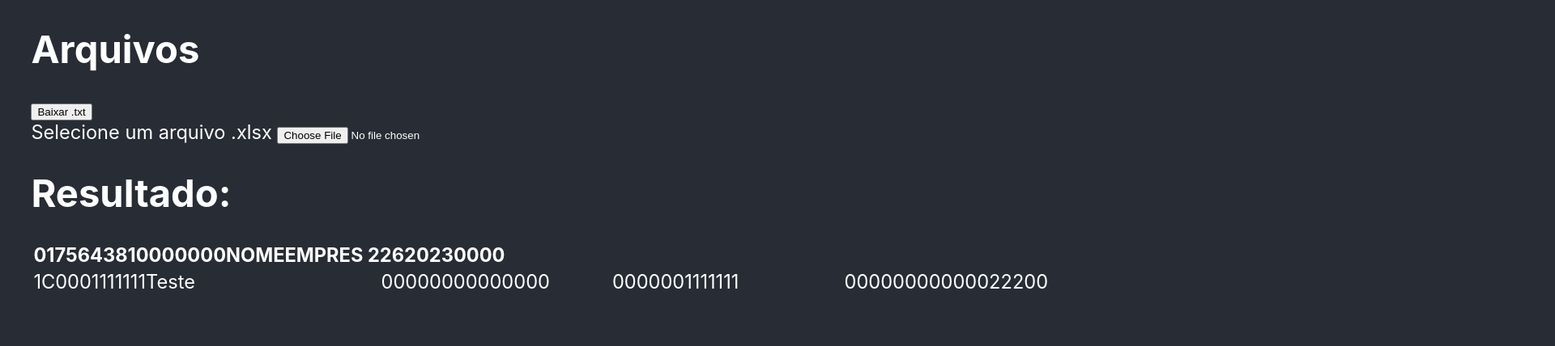
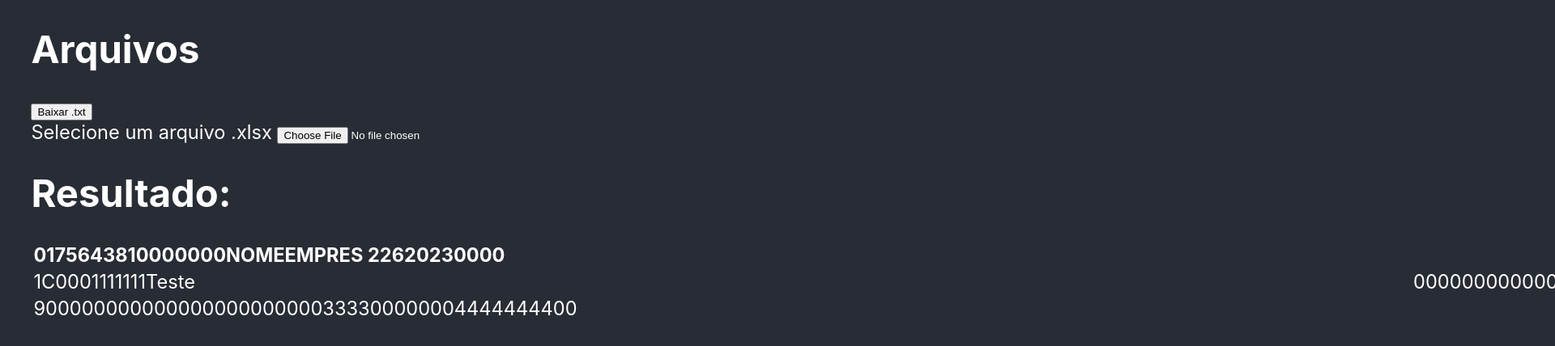
Before and after one commit to RodrigVF/xlsx-txt-website, a React (Create React App) app: page / in a window 1280 px wide. Shown: the top 428 px of the page at 81% size, 1920 px wide, since content can reach past the window. Built offline with nearby package versions, Linux system fonts and the light colour scheme.

Commit message:
add last line

```diff
--- a/src/components/XlsxToJson.jsx
+++ b/src/components/XlsxToJson.jsx
@@ -8,7 +8,7 @@ const XlsxToJson = () => {
   let month = newDate.getMonth() + 1;
   let year = newDate.getFullYear();
 
- const [json, setJson] = React.useState([ { "Documento": "1111", "NomeCliente":"Teste", "ContaCapital":"1111111", "ValorIntegralizaçãoFolha": "222"} ])
+ const [json, setJson] = React.useState([ { "Documento": "1111", "NomeCliente":"Teste", "ContaCapital":"1111111", "ValorIntegralizaçãoFolha": "222", "TotalLinhas": "3333", "ValorTotal":"44444444"}  ])
 
  const StrictNumberChars = (str, number) => {
 
@@ -38,14 +38,14 @@ const XlsxToJson = () => {
   )
  }
 
- const AddZeros = (value) => {
+ const AddZeros = (value, number) => {
   let stringValue = value.toString();
-  for(let i = stringValue.length; i <= 12; ++i) {
+  for(let i = stringValue.length; i <= number; ++i) {
     stringValue = '0' + stringValue;
    }
 
   return (
-    `\u00A0\u00A0${stringValue}`
+    `${stringValue}`
   )
  }
 
@@ -109,8 +109,8 @@ const XlsxToJson = () => {
           </td>
 
           <td key={'MATRICULA'}>
-            {AddZeros(`${item.ContaCapital}`)}
-            {`\u00A0\u00A0\u00A0\u00A0\u00A0\u00A0\u00A0\u00A0\u00A0\u00A0\u00A0\u00A0\u00A0\u00A0\u00A0\u00A0\u00A0\u00A0\u00A0`}
+            {AddZeros(`${item.ContaCapital}`,12)}
+            {`\u00A0\u00A0\u00A0\u00A0\u00A0\u00A0\u00A0\u00A0\u00A0\u00A0\u00A0\u00A0\u00A0\u00A0\u00A0\u00A0\u00A0\u00A0\u00A0\u00A0\u00A0`}
           </td>
 
           <td key={'VALOR '}>
@@ -122,6 +122,11 @@ const XlsxToJson = () => {
         </tr>
        </>
        ))}
+       <tr>
+        <td>
+          {StrictNumberChars(`9${AddZeros(json[0].TotalLinhas,26)}${FormatValue(json[0].ValorTotal)}`, 199)}
+        </td>
+       </tr>
     </table>
 
     </div>
```
